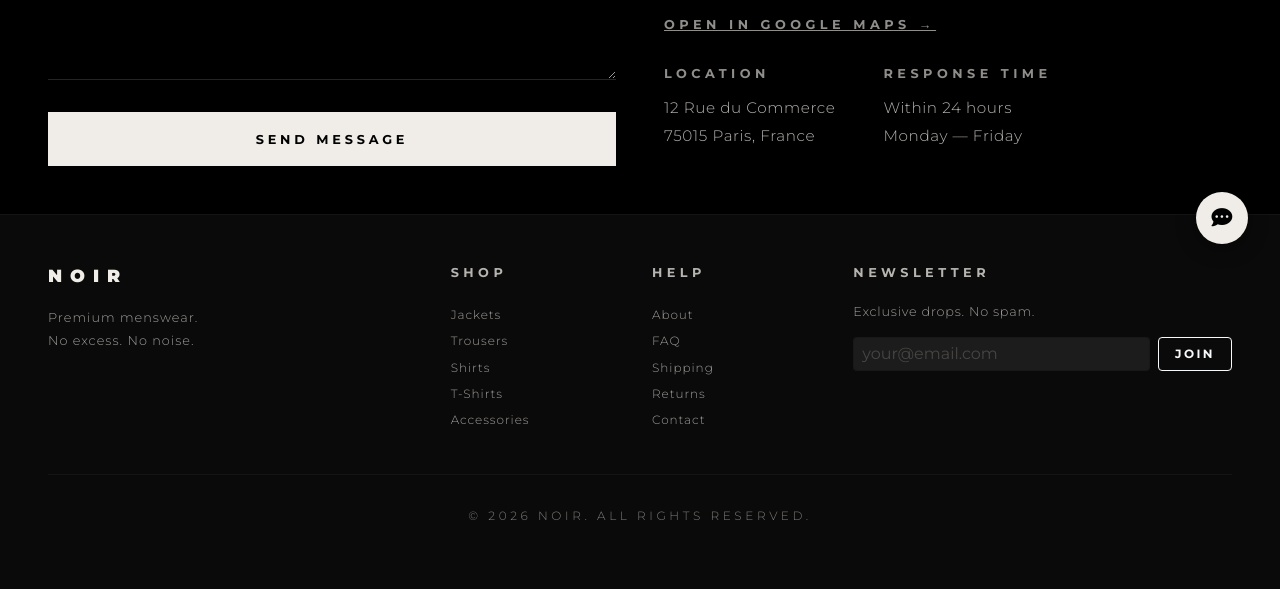
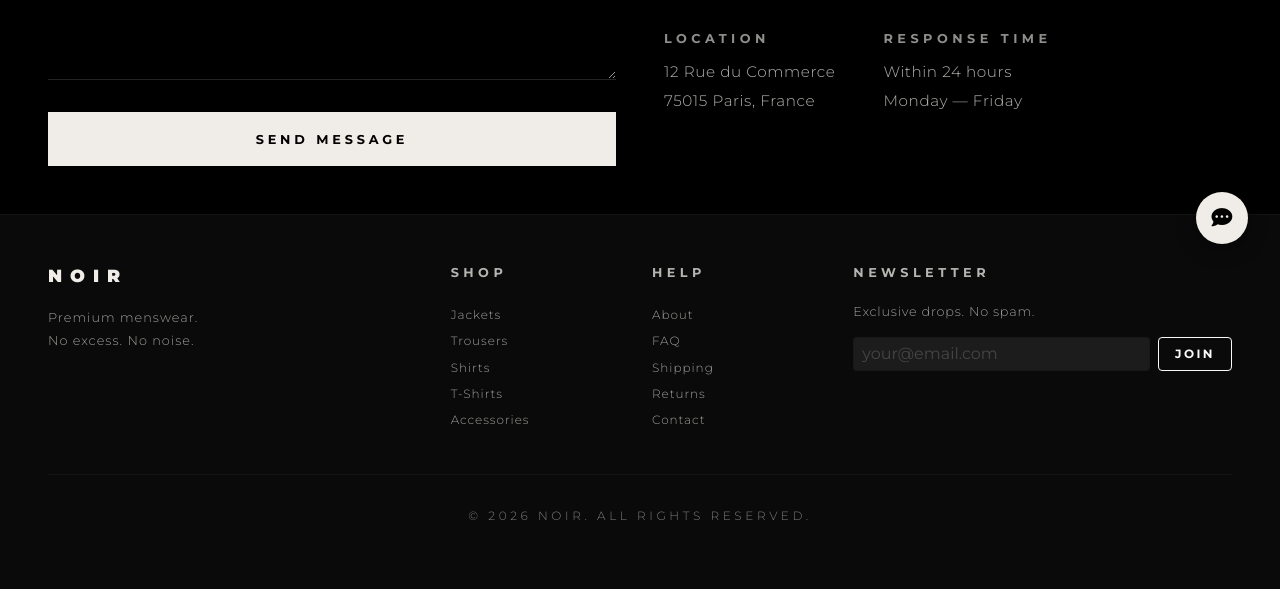
Before and after one commit to oliveiracle/noir-store, a Django app: page /contact/ in a window 1280 px wide. Shown: the part 524-1113 px from the top of the page. Run offline with Django 5.2, Linux system fonts and the light colour scheme; data comes from the database, SQL or seed files in the repository.

Commit message:
Remove redundant Open in Google Maps link from contact page

```diff
--- a/templates/home/contact.html
+++ b/templates/home/contact.html
@@ -57,8 +57,6 @@
                     style="width:100%;" height="380" class="contact-map-iframe"
                     allowfullscreen="" loading="lazy" referrerpolicy="no-referrer-when-downgrade"
                     title="NOIR Store location"></iframe>
-                <a href="https://www.google.com/maps/search/12+Rue+du+Commerce,+75015+Paris,+France" target="_blank" rel="noopener noreferrer nofollow" class="detail-label d-inline-block mt-2">Open in Google Maps →</a>
-
                 <!-- Store contact info below the map -->
                 <div class="contact-info-row mt-4">
                     <div>
```
